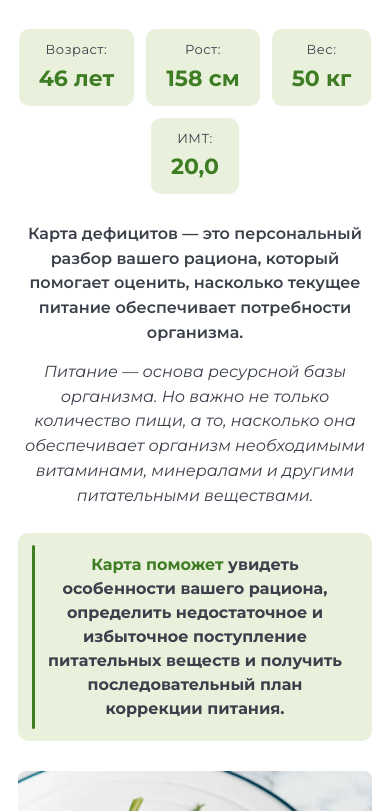
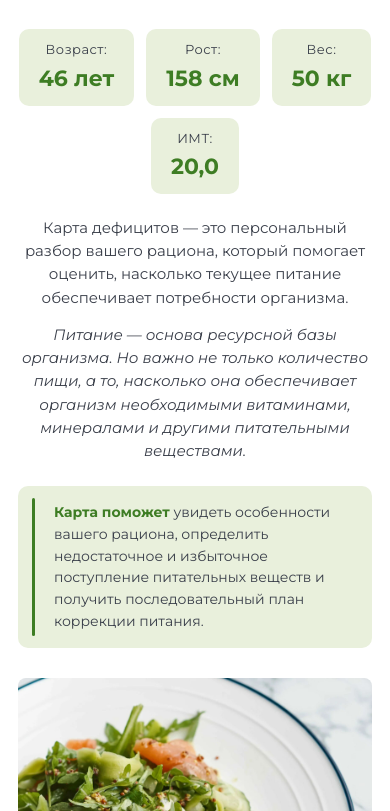
Before and after one commit to fliperrsv/karta-defitsitov, a plain HTML site: page index.html in a window 390 px wide. Shown: the part 289-1100 px from the top of the page. Drawn offline with Linux system fonts and the light colour scheme; a web font is replaced by a local one.

Commit message:
Update styles.css

```diff
--- a/css/styles.css
+++ b/css/styles.css
@@ -111,8 +111,12 @@ h1.title{
   font-size:40px;color:var(--ink);text-align:center;margin-top:16px;
 }
 
-.lead{text-align:center;font-size:19px;font-weight:600;margin-top:28px;}
+/* лид на титуле: обычный текст, не жирный — как в оригинале;
+   дочерние селекторы снимают жирность даже с зашитых в HTML <b>/<strong> */
+.lead{text-align:center;font-size:15.5px;font-weight:400;margin-top:22px;}
 .lead.italic{font-size:15.5px;font-weight:400;font-style:italic;margin-top:14px;}
+.title-page .lead b,
+.title-page .lead strong{font-weight:400;}
 .plain-lead{font-size:17px;margin-top:18px;}
 .bar-lead{
   font-size:17px;margin-top:16px;padding-left:16px;
@@ -146,11 +150,12 @@ h1.title{
   content:'';position:absolute;left:14px;top:12px;bottom:12px;
   width:3px;background:var(--green);border-radius:2px;
 }
-.callout.green b{color:var(--green);}
-/* «Карта поможет…» на титуле — крупный жирный текст, как в оригинале */
+.callout.green b{color:var(--green);font-weight:700;}
+/* «Карта поможет…» на титуле: обычная насыщенность, влево;
+   жирным остаётся ТОЛЬКО тег <b> в начале строки — сам тег правится в data.js */
 .title-page .callout.green{
-  font-size:19px;font-weight:700;line-height:1.5;
-  text-align:center;padding:20px 26px;
+  font-size:15px;font-weight:400;line-height:1.55;
+  text-align:left;padding:16px 20px 16px 36px;
 }
 
 .photo{margin-top:30px;}
@@ -392,8 +397,8 @@ h1.title{
   body:not(.pdf-mode) h1.title{font-size:38px;}
   body:not(.pdf-mode) .title-page h1.title{font-size:44px;margin-top:16px;}
   body:not(.pdf-mode) .client-name{font-size:26px;}
-  body:not(.pdf-mode) .lead{font-size:16px;}
-  body:not(.pdf-mode) .title-page .callout.green{font-size:16px;}
+  body:not(.pdf-mode) .lead{font-size:15px;}
+  body:not(.pdf-mode) .title-page .callout.green{font-size:14px;}
   body:not(.pdf-mode) .brand{font-size:11px;}
   body:not(.pdf-mode) .section{font-size:10px;}
   body:not(.pdf-mode) .page-head{flex-wrap:wrap;row-gap:4px;}
@@ -449,4 +454,4 @@ body.pdf-mode .panel-photo img{
   .no-print{display:none !important;}
   .page{box-shadow:none;margin:0;border-radius:0;max-width:100%;page-break-after:always;overflow:hidden;}
   .page:last-child{page-break-after:auto;}
-}
+    }
```
